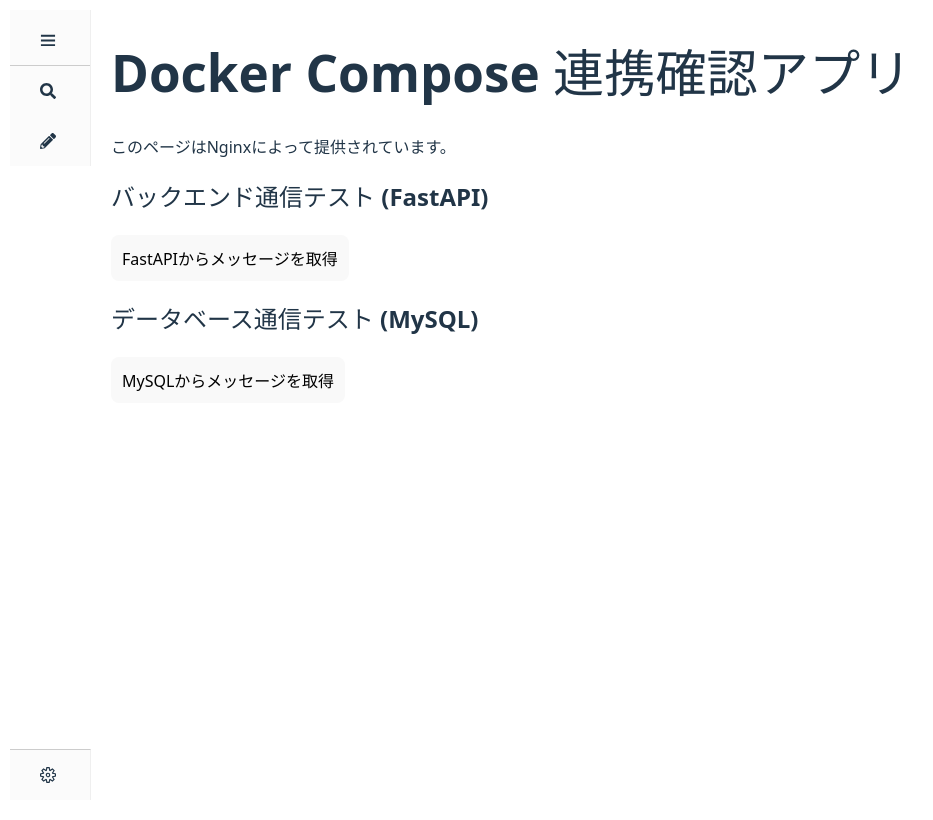
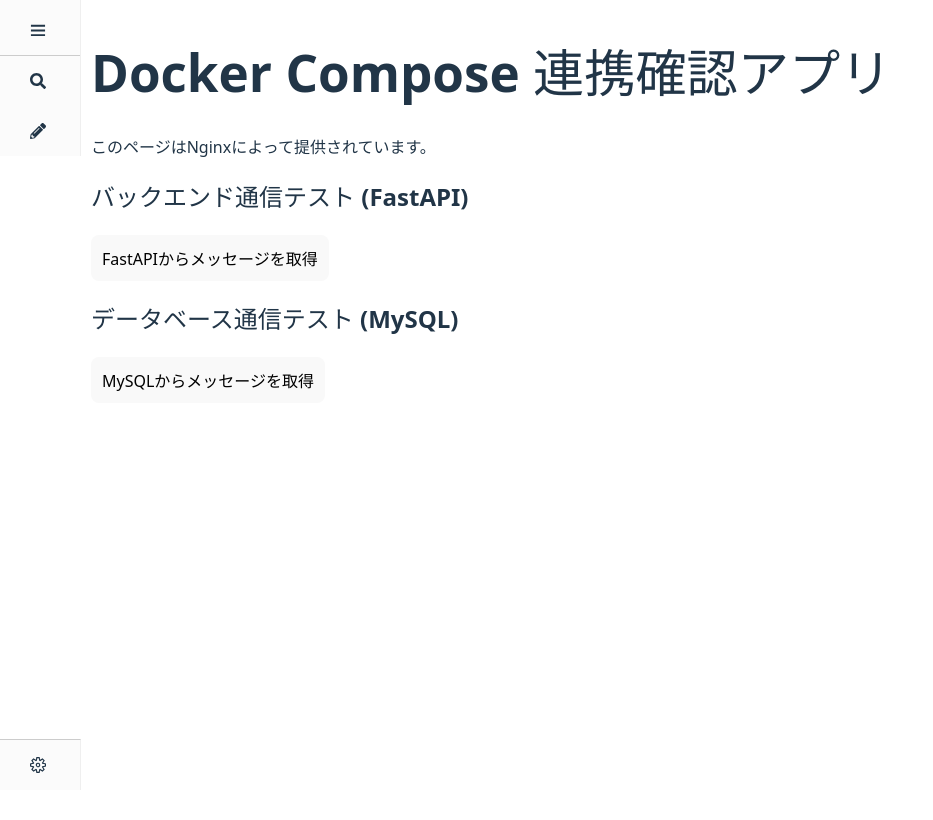
Before and after one commit to study-basic-hackathon/mAst, a React (Vite) app in the folder frontend/: page / in a window 1280 px wide. Shown: the whole page, without its empty margins (0-933 px from the left). Built offline with nearby package versions, Linux system fonts and the light colour scheme.

Commit message:
サイドバーのパディング削除

```diff
--- a/frontend/src/App.tsx
+++ b/frontend/src/App.tsx
@@ -7,7 +7,7 @@ function App() {
       <div className="App" style={{ display: 'flex', height: '100vh' }}>
         <Router>
             {/* サイドバー */}
-            <div className="sidebar" style={{display: 'flex', padding: '10px', flexDirection: 'column', height: '100%'}}>
+            <div className="sidebar" style={{display: 'flex', flexDirection: 'column', height: '100%'}}>
               <SideMenu />
             </div>
             {/* メインコンテンツ */}
```
